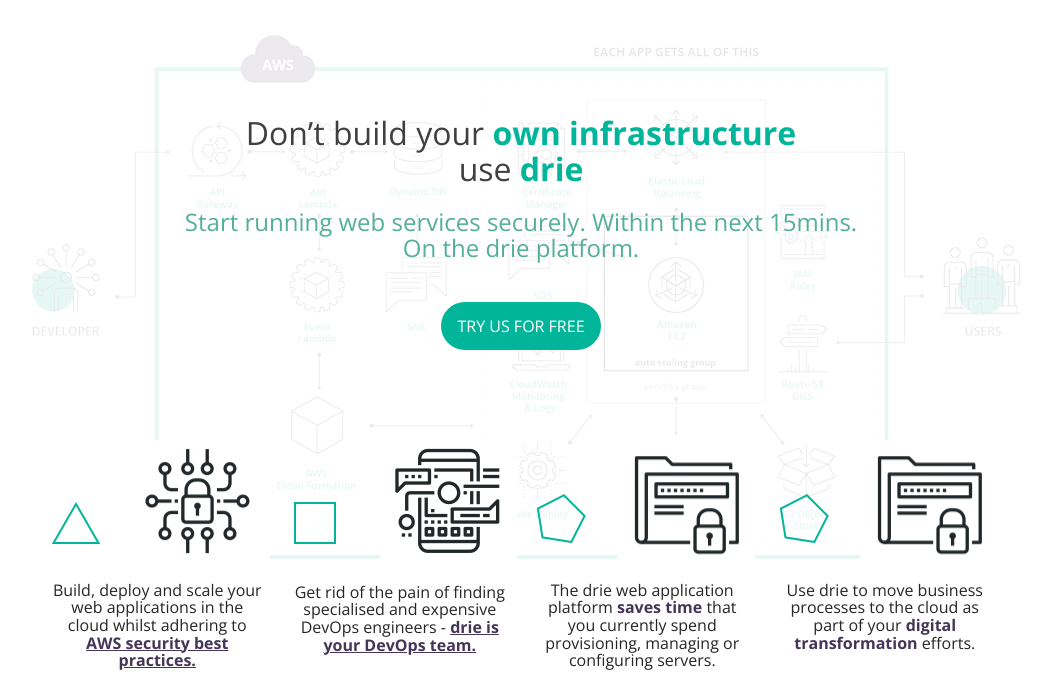
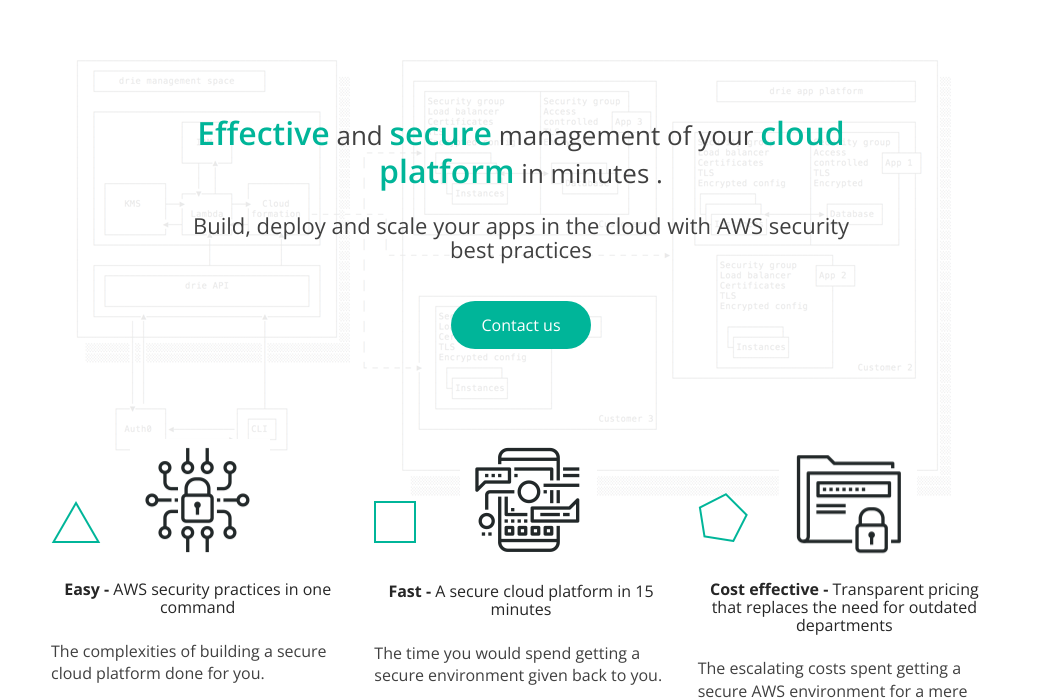
Before and after one commit to utopiandesigns/website, a plain HTML site: page index.html in a window 1280 px wide. Shown: the part 110-810 px from the top of the page, without its empty margins (119-1171 px from the left). Drawn offline with nearby package versions, Linux system fonts and the light colour scheme; a script that the page names is missing; a web font is replaced by a local one.

Commit message:
Fixing few edits

```diff
--- a/css/style.css
+++ b/css/style.css
@@ -893,26 +893,24 @@ footer {
 
 .about {
   padding-bottom: 80px;
-  background: url("../images/diagram.png") no-repeat 50% 0;
+  background: url("../images/architecture.png") no-repeat 50% 0;
 }
 
 .main-title {
   text-align: center;
+  font-size: 26px;
+  line-height: 36px;
+}
+
+.main-title span {
   font-size: 32px;
-  line-height: 36px;
-  max-width: 570px;
-margin: 0 auto;
-}
-
-.main-title span {
-  font-weight: 700;
+  font-weight: 600;
   color: #00b599;
 }
 
 .sub-title {
   margin-bottom: 40px;
-  font-size: 24px;
-  color: #53af98;
+  font-size: 22px;
 }
 
 @media (max-width: 767px) {
--- a/index.html
+++ b/index.html
@@ -63,38 +63,37 @@ Start running web services securely with AWS security best practices. Within the
             <section class="about">
             	<div class="container">
 	            	<div class="page-header page-header--index">
-	            		<h1 class="main-title">Don’t build your <span>own infrastructure</span> use <span>drie</span></h1>
-	            		<h2 class="sub-title">Start running web services securely. Within the next 15mins. On the drie platform.</h2>
-	            		<a href="https://drie.co/contact_us.html" class="btn btn-primary">TRY US FOR FREE</a>
+	            		<h1 class="main-title"><span>Effective</span> and <span>secure</span> management of your <span>cloud platform</span> in minutes	.</h1>
+                  <h2 class="sub-title">Build, deploy and scale your apps in the cloud with AWS security best practices</h2>
+	            		<a href="https://drie.co/contact_us.html" class="btn btn-primary">Contact us</a>
 	            	</div>
                 <div class="features">
                 	            		<div class="row">
-	            			<div class="col-sm-3">
+                	            			<div class="col-sm-4">
                 	            				<div class="feature">
                 	            					<div class="feature__img"><img src="images/secure_lock.png" alt="drie.co"></div>
-	            					<h3 class="feature__title">Build, deploy and scale your web applications in the cloud whilst adhering to <span class="u">AWS security best practices.</span></h3>
+                	            					<h3 class="feature__title"><b> Easy - </b> AWS security practices in one command </h3>
+                	            					<p class="feature__descr">The complexities of building a secure cloud platform done for you.</p>
 
                 	            				</div>
                 	            			</div>
-	            			<div class="col-sm-3">
+                	            			<div class="col-sm-4">
                 	            				<div class="feature">
                 	            					<div class="feature__img"><img src="images/secure_mobile.png" alt="drie.co"></div>
-	            					<h3 class="feature__title">Get rid of the pain of finding specialised and expensive DevOps engineers - <span class="u">drie is your DevOps team.</span></h3>
+                	            					<h3 class="feature__title">
+                <b> Fast - </b> A secure cloud platform in 15 minutes </h3>
+                	            					<p class="feature__descr">The time you would spend getting a secure environment given back to you.</p>
 
                 	            				</div>
                 	            			</div>
-                    <div class="col-sm-3">
+                	            			<div class="col-sm-4">
                 	            				<div class="feature">
                 	            					<div class="feature__img"><img src="images/secure_folder.png" alt="drie.co"></div>
-	            					<h3 class="feature__title">The drie web application platform <span>saves time</span> that you currently spend provisioning, managing or configuring servers.</h3>
+                	            					<h3 class="feature__title">
+                <b>Cost effective -</b> Transparent pricing that replaces the need for outdated departments</h3>
+                	            					<p class="feature__descr">The escalating costs spent getting a secure AWS environment for a mere £80 a month
 
-	            				</div>
-	            			</div>
-
-                    <div class="col-sm-3">
-                      <div class="feature">
-                        <div class="feature__img"><img src="images/secure_folder.png" alt="drie.co"></div>
-                        <h3 class="feature__title">Use drie to move business processes to the cloud as part of your <span>digital transformation</span> efforts.</h3>
+                </p>
 
                 	            				</div>
                 	            			</div>
```
Lines whose indentation alone changed are shown as unchanged.
